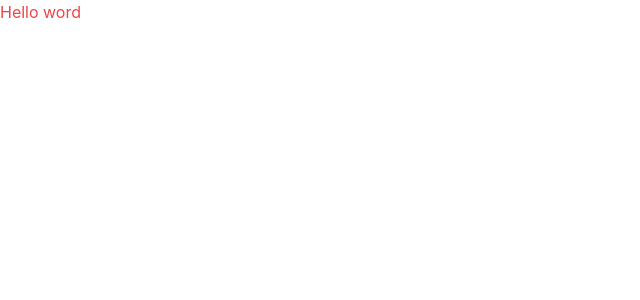
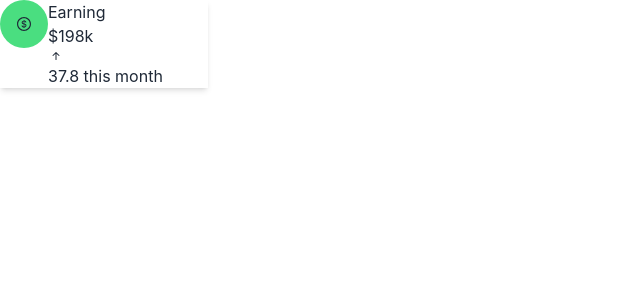
Before and after one commit to prashantp2524/fitpeo-assignment, a React (Create React App) app: page / in a window 1280 px wide. Shown: the top 300 px of the page, without its empty margins (0-640 px from the left). Built offline with nearby package versions, Linux system fonts and the light colour scheme.

Commit message:
last day changes

```diff
--- a/package.json
+++ b/package.json
@@ -8,6 +8,7 @@
     "@testing-library/user-event": "^13.5.0",
     "react": "^18.2.0",
     "react-dom": "^18.2.0",
+    "react-icons": "^4.11.0",
     "react-scripts": "5.0.1",
     "web-vitals": "^2.1.4"
   },
--- a/src/App.js
+++ b/src/App.js
@@ -1,10 +1,11 @@
 import logo from "./logo.svg";
 import "./App.css";
+import Card from "./components/Card";
 
 function App() {
   return (
     <div>
-      <p className="text-red-500">Hello word</p>
+      <Card />
     </div>
   );
 }
--- /dev/null
+++ b/src/components/Card.jsx
@@ -0,0 +1,26 @@
+import React from 'react'
+import { AiOutlineDollarCircle } from 'react-icons/ai'
+import { BsArrowUpShort } from 'react-icons/bs'
+const Card = () =>
+{
+    return (
+        <>
+            <div className='flex shadow-md w-52'>
+                <div  >
+                    <div className='bg-green-400 p-4 rounded-[50%]'>
+                        <AiOutlineDollarCircle />
+                    </div>
+                </div>
+
+                <div>
+                    <p>Earning</p>
+                    <h4>$198k</h4>
+                    <p><BsArrowUpShort />37.8 this month</p>
+                </div>
+            </div>
+
+        </>
+    )
+}
+
+export default Card
```
Also changed, not shown: 1 other file (tests, documents, lock files or other folders).
